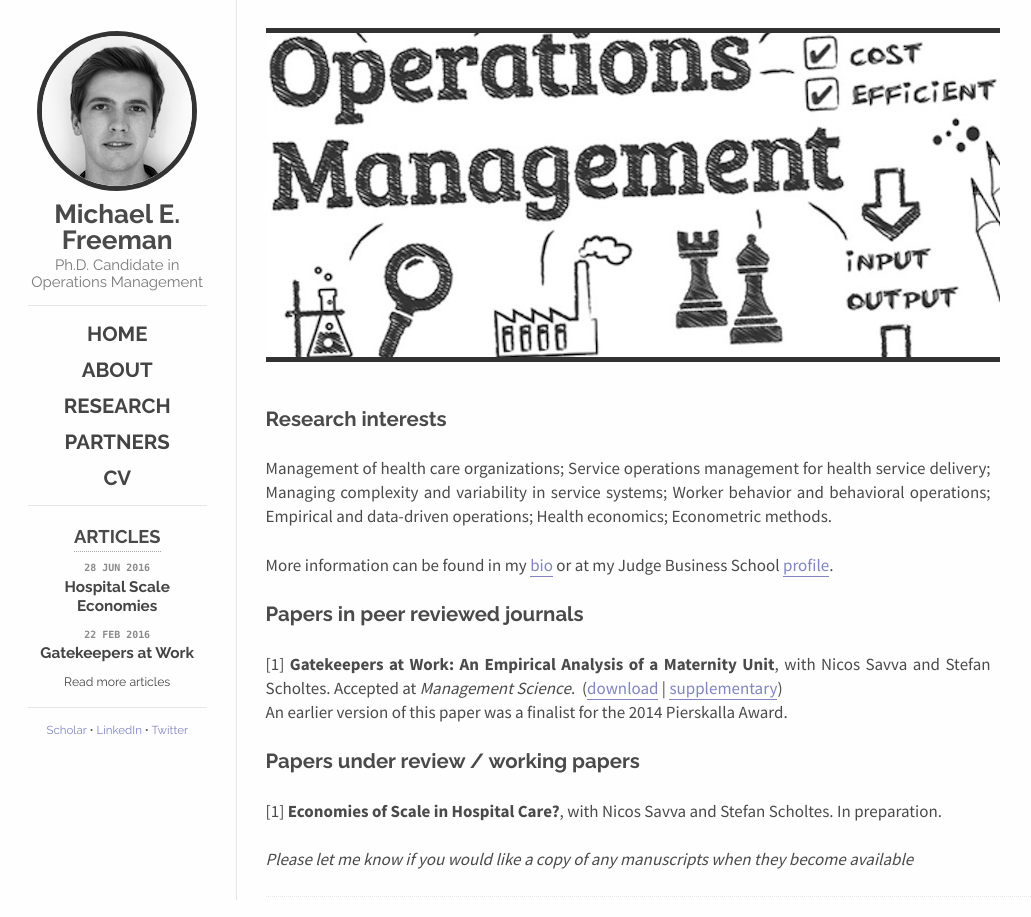
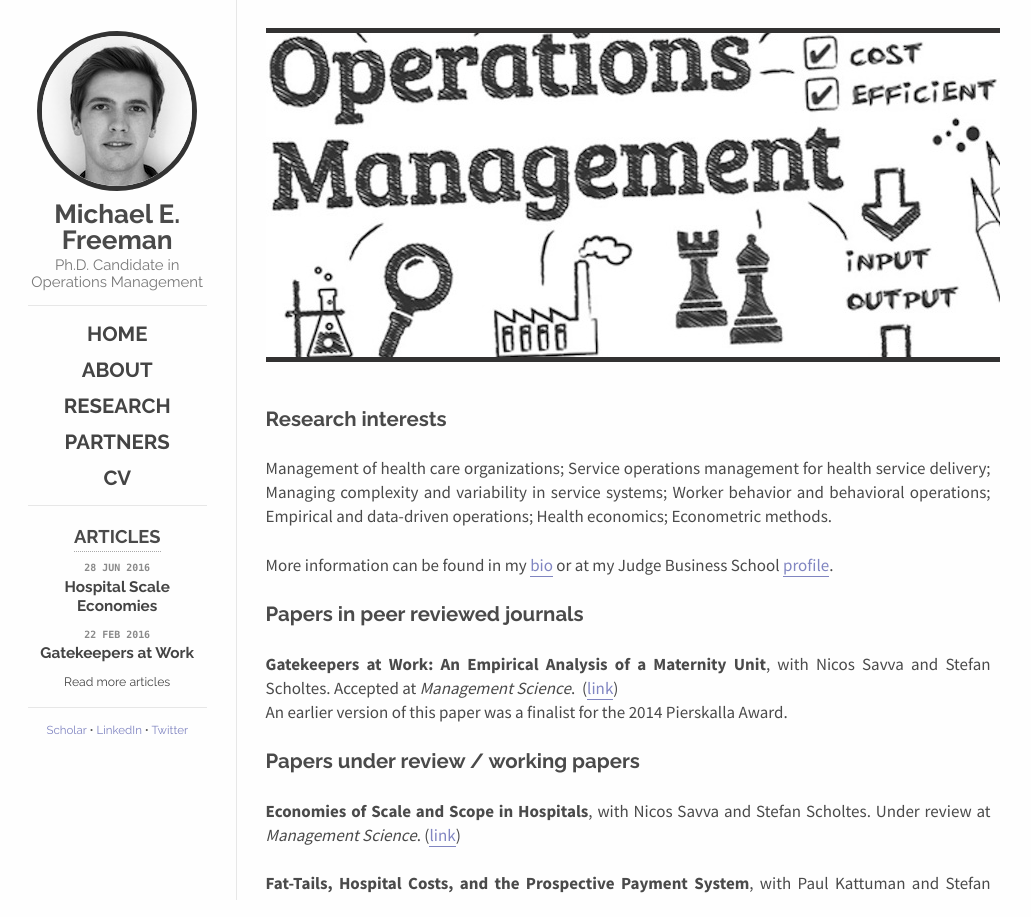
Before and after one commit to mfrmn/mfrmn.github.io, a Jekyll site: the page built from research/index.md, in a window 1280 px wide. Shown: the whole page, without its empty margins (122-1153 px from the left). Built offline with Jekyll 4.4.1, drawn with Linux system fonts in a browser that asks for light colours; nearby versions of some CDN libraries.

Commit message:
update research page

```diff
--- a/research/index.md
+++ b/research/index.md
@@ -14,12 +14,14 @@ More information can be found in my [bio](/about/) or at my Judge Business Schoo
 
 ## Papers in peer reviewed journals
 
-[1] **Gatekeepers at Work: An Empirical Analysis of a Maternity Unit**, with Nicos Savva and Stefan Scholtes.
-Accepted at *Management Science*.&nbsp; ([download](articles/gatekeepersatwork_mar2016.pdf) | [supplementary](articles/supplementary_gatekeepersatwork_mar2016.pdf))
+**Gatekeepers at Work: An Empirical Analysis of a Maternity Unit**, with Nicos Savva and Stefan Scholtes.
+Accepted at *Management Science*.&nbsp; ([link](gatekeepers-at-work))
 <br>An earlier version of this paper was a finalist for the 2014 Pierskalla Award.
 
 ## Papers under review / working papers
 
-[1] **Economies of Scale in Hospital Care?**, with Nicos Savva and Stefan Scholtes. In preparation.
+**Economies of Scale and Scope in Hospitals**, with Nicos Savva and Stefan Scholtes. Under review at *Management Science*. ([link](hospital-scale-economies))
+
+**Fat-Tails, Hospital Costs, and the Prospective Payment System**, with Paul Kattuman and Stefan Scholtes. In preparation.
 
 *Please let me know if you would like a copy of any manuscripts when they become available*
```
Also changed, not shown: index.md (+2 -2 lines), 1 other file.
